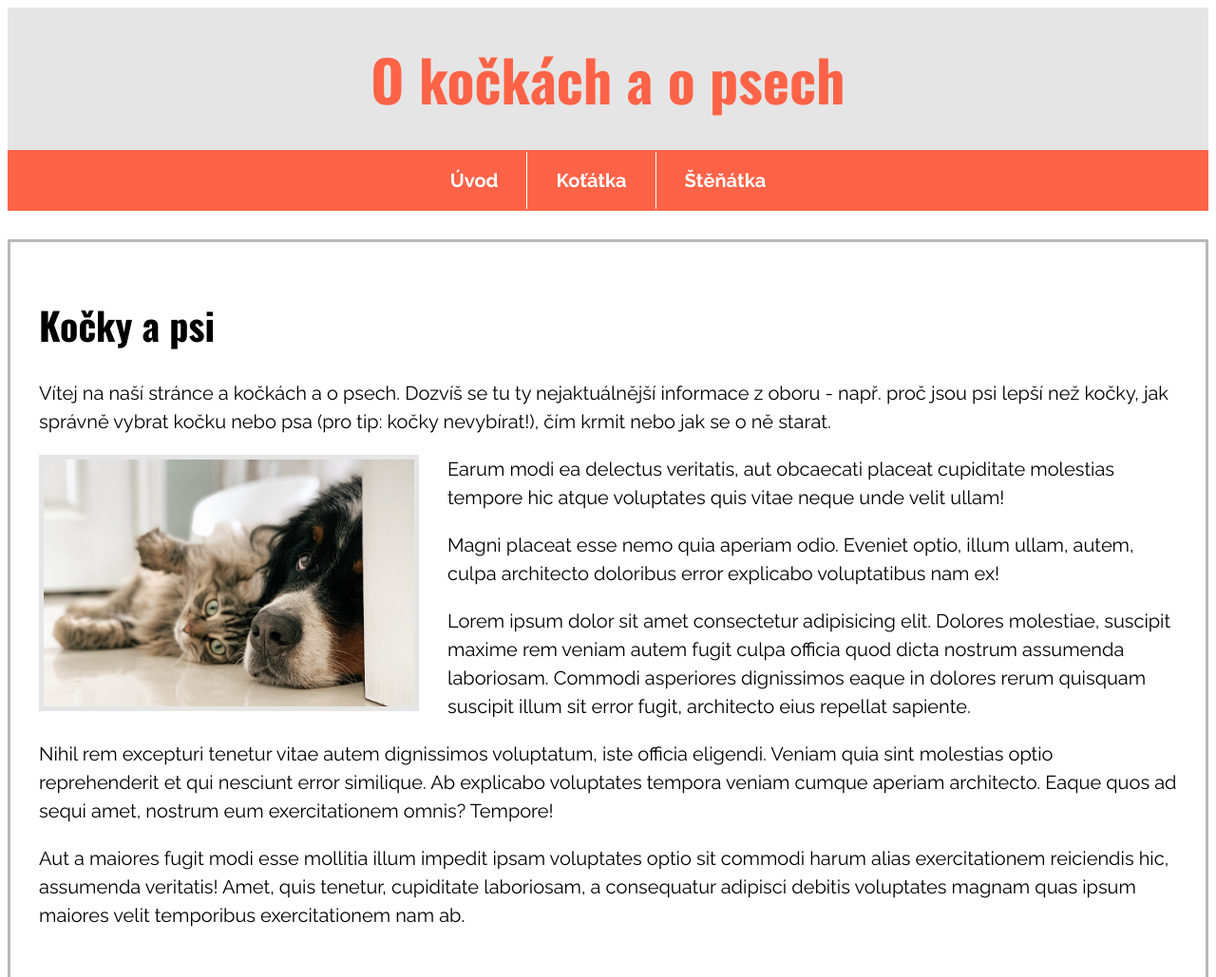
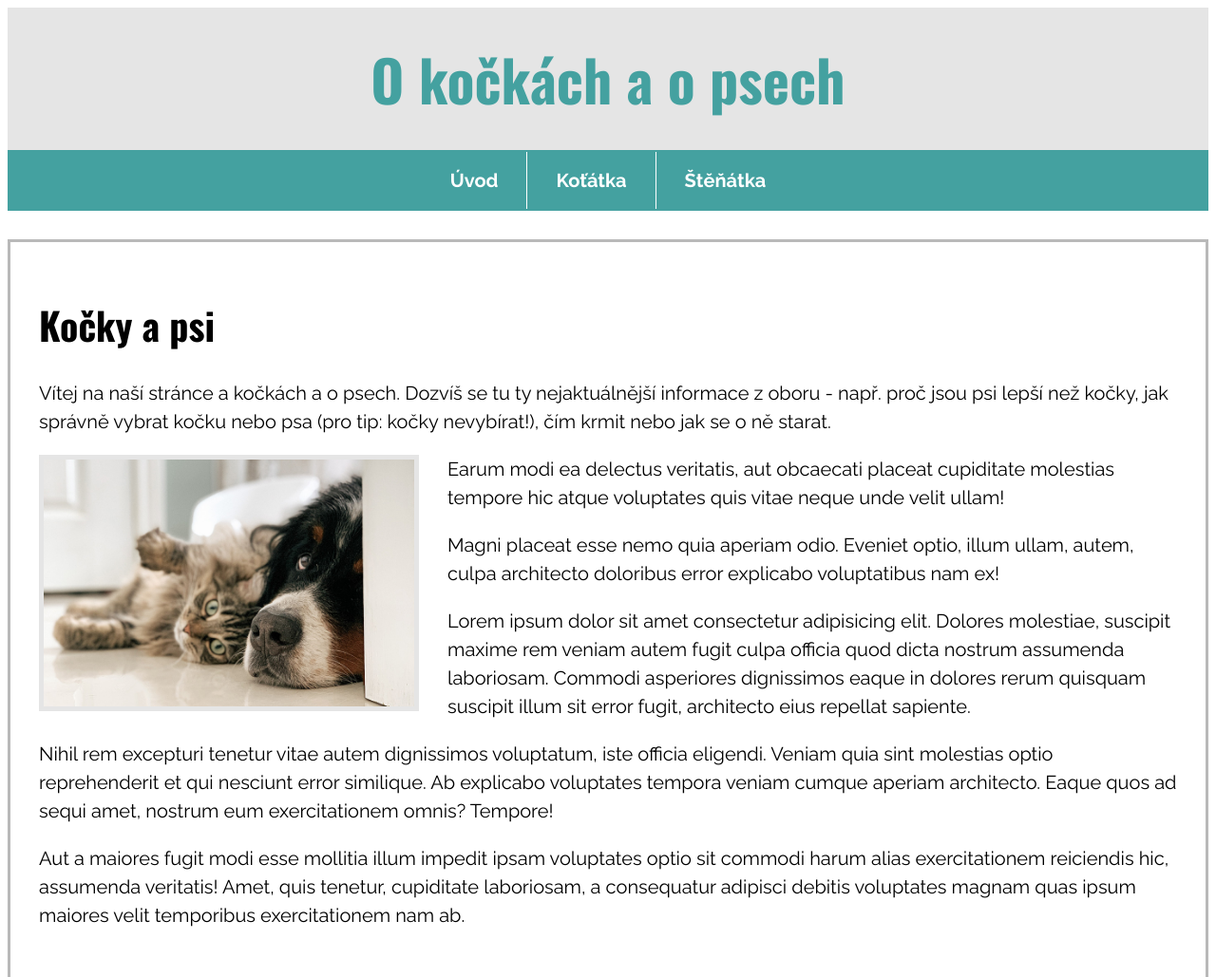
Before and after one commit to dominikap33/prvni_web, an Eleventy site: page index.html in a window 1280 px wide. Shown: the top 1029 px of the page at 95% size. Built offline with nearby package versions, Linux system fonts and the light colour scheme; Eleventy itself is replaced by a stand-in of ours; files that its build step writes are made by us from their sources.

Commit message:
new color

```diff
--- a/css/style.css
+++ b/css/style.css
@@ -25,11 +25,11 @@ h1, h2, h3, h4, h5, h6 {
   margin: 0;
   font-size: 3em;
   text-align: center;
-  color: #ff6347;
+  color: #44A1A0;
 }
 
 .menu {
-  background-color: #ff6347;
+  background-color: #44A1A0;
 }
 
 .menu__list {
```
Also changed, not shown: kotatka.html (+1 -1 lines).
